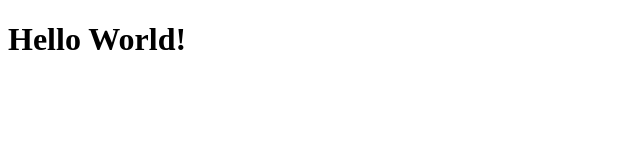
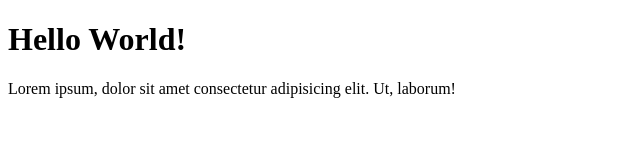
Before and after one commit to fillah21/git-test, a plain HTML site: page index.html in a window 1280 px wide. Shown: the whole page, without its empty margins (0-640 px from the left). Drawn offline with Linux system fonts and the light colour scheme.

Commit message:
menambahkan paragraf

```diff
--- a/index.html
+++ b/index.html
@@ -8,5 +8,6 @@
   </head>
   <body>
     <h1>Hello World!</h1>
+    <p>Lorem ipsum, dolor sit amet consectetur adipisicing elit. Ut, laborum!</p>
   </body>
 </html>
```
